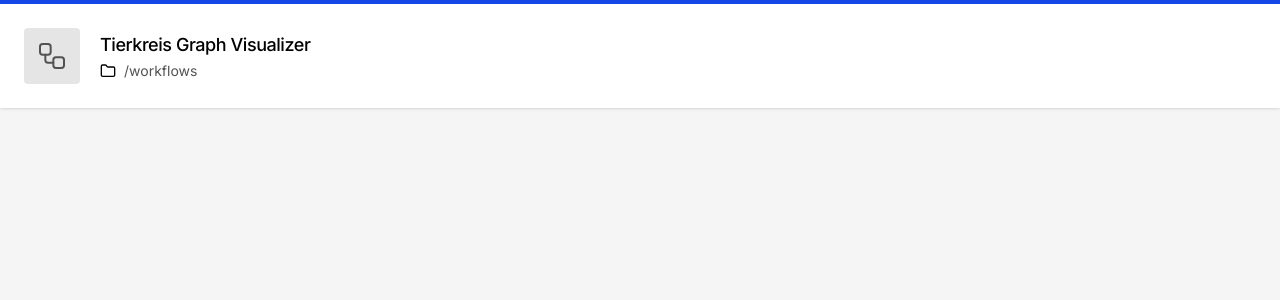
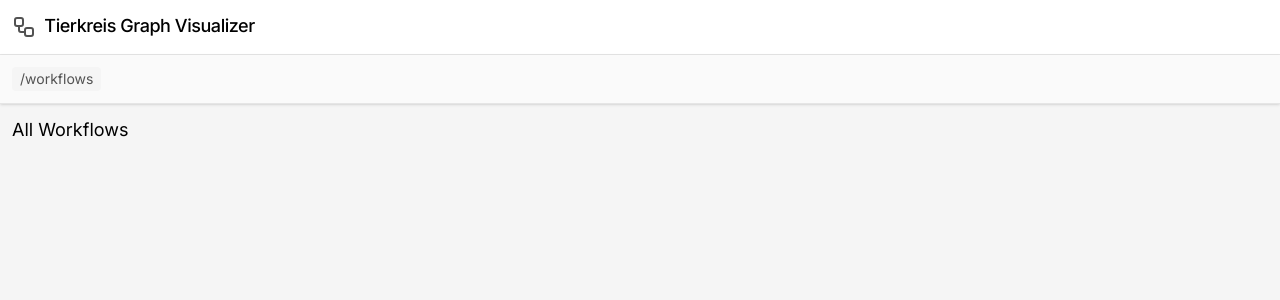
Before and after one commit to CQCL/tierkreis, a FastAPI app: page /workflows/ in a window 1280 px wide. Shown: the top 300 px of the page. Run offline with FastAPI, Linux system fonts and the light colour scheme; parts of the project's set-up code (start-up, migrations or seed data) failed here and were passed over.

Commit message:
More style updates.

```diff
--- a/tierkreis_visualization/templates/eval.jinja
+++ b/tierkreis_visualization/templates/eval.jinja
@@ -37,8 +37,8 @@
 
 
     network.setOptions({
-      nodes: { font: { size: 16 } },
-      edges: { font: { size: 16 } },
+      nodes: { font: { size: 16, face: 'Inter' }, borderWidth: 0, shadow: {enabled: true, color: 'rgb(0 0 0 / 0.1)', x: 0, y: 1, size: 2} },
+      edges: { font: { size: 16, face: 'Inter'  } },
       layout:  {
         randomSeed: 0,
         hierarchical: {
--- a/tierkreis_visualization/templates/loop.jinja
+++ b/tierkreis_visualization/templates/loop.jinja
@@ -1,6 +1,6 @@
-{% from "macros/breadcrumbs.html" import breadcrumbs_macro with context %}
 {% from "macros/head.html" import head_macro with context %}
-
+{% from
+"macros/nav.html" import nav_macro with context %}
 
 <html>
 <head>
@@ -14,6 +14,7 @@
 </head>
 
 <body>
+  {{ nav_macro(breadcrumbs) }}
   <div id="mynetwork"></div>
 
   <script type="text/javascript">
--- a/tierkreis_visualization/templates/macros/nav.html
+++ b/tierkreis_visualization/templates/macros/nav.html
@@ -1,57 +1,44 @@
 {% macro nav_macro(links) -%}
+<div>
   <div
-  class="bg-white p-6 border-t-4 border-blue-700 flex gap-5 items-center shadow-sm"
+    class="c bg-white p-3 flex gap-5 items-center shadow-sm border-b border-neutral-200"
   >
-  <div class="bg-neutral-200 rounded p-3 text-neutral-600">
-    <svg
-      xmlns="http://www.w3.org/2000/svg"
-      width="32"
-      height="32"
-      viewBox="0 0 24 24"
-      fill="none"
-      stroke="currentColor"
-      stroke-width="1.5"
-      stroke-linecap="round"
-      stroke-linejoin="round"
-      class="lucide lucide-workflow-icon lucide-workflow"
-    >
-      <rect width="8" height="8" x="3" y="3" rx="2" />
-      <path d="M7 11v4a2 2 0 0 0 2 2h4" />
-      <rect width="8" height="8" x="13" y="13" rx="2" />
-    </svg>
-  </div>
     <div>
       <a href="/workflows">
         <div class="mb-0.5 tracking-tight text-lg font-medium">
-        Tierkreis Graph Visualizer
-      </div>
-    </a>
-
-    <div class="flex gap-2 items-center">
           <svg
             xmlns="http://www.w3.org/2000/svg"
-        width="16"
-        height="16"
+            width="24"
+            height="24"
             viewBox="0 0 24 24"
             fill="none"
             stroke="currentColor"
             stroke-width="2"
             stroke-linecap="round"
             stroke-linejoin="round"
-        class="lucide lucide-folder-icon lucide-folder"
+            class="inline-block mr-1 text-neutral-600 lucide lucide-workflow-icon lucide-workflow"
           >
-        <path
-          d="M20 20a2 2 0 0 0 2-2V8a2 2 0 0 0-2-2h-7.9a2 2 0 0 1-1.69-.9L9.6 3.9A2 2 0 0 0 7.93 3H4a2 2 0 0 0-2 2v13a2 2 0 0 0 2 2Z"
-        />
+            <rect width="8" height="8" x="3" y="3" rx="2" />
+            <path d="M7 11v4a2 2 0 0 0 2 2h4" />
+            <rect width="8" height="8" x="13" y="13" rx="2" />
           </svg>
-      <div>
+          Tierkreis Graph Visualizer
+        </div>
+      </a>
+    </div>
+  </div>
+  <div
+    class="flex gap-2 items-center p-3 shadow-sm border-b border-neutral-200 bg-neutral-50"
+  >
+    <div class="flex gap-2">
       {% for link in links %}
-        <a class="text-neutral-600 text-sm" href="{{ link[1] }}"
+      <a
+        class="text-neutral-600 text-sm p-0.5 px-2 bg-neutral-100 rounded hover:bg-neutral-200 hover:cursor-pointer"
+        href="{{ link[1] }}"
         >{{ link[0] }}</a
       >
       {% endfor %}
     </div>
   </div>
 </div>
-</div>
 {%- endmacro %}
--- a/tierkreis_visualization/templates/workflows.html
+++ b/tierkreis_visualization/templates/workflows.html
@@ -7,12 +7,14 @@
   </head>
   <body class="bg-neutral-100">
     {{ nav_macro([["/workflows"]]) }}
-    <div class="p-6">
+
+    <div class="p-3">
+      <h2 class="text-lg mb-7">All Workflows</h2>
       <ul class="text-sm">
         {% for workflow_id in workflows %}
-        <li class="hover:bg-blue-50 bg-white rounded p-3 shadow-sm">
+        <li class="bg-white rounded p-3 shadow-sm">
           <a
-            class="text-neutral-900 flex gap-3 items-center"
+            class="flex gap-3 items-center"
             href="/workflows/{{ workflow_id }}/nodes/-"
           >
             <svg
@@ -33,7 +35,9 @@
               <path d="M5 16v-3a1 1 0 0 1 1-1h12a1 1 0 0 1 1 1v3" />
               <path d="M12 12V8" />
             </svg>
-            <span class="text-blue-600">{{ workflow_id }}</span>
+            <span class="underline underline-offset-2 hover:text-blue-600"
+              >{{ workflow_id }}</span
+            >
           </a>
         </li>
         {% endfor %}
```
Also changed, not shown: tierkreis_visualization/templates/fallback.html (+10 -8 lines), tierkreis_visualization/templates/map.jinja (+5 -2 lines). Lines whose indentation alone changed are shown as unchanged.
